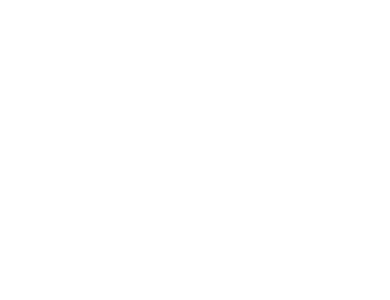
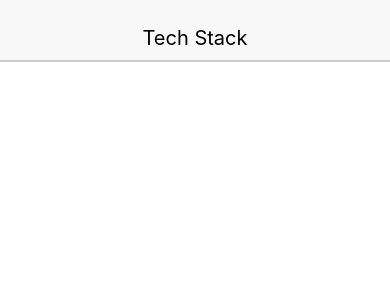
Before and after one commit to pavankumarchalla/techstack, a React Native app: screen / in a window 390 px wide. Shown: the top 300 px of the page. Built offline with nearby package versions, Linux system fonts and the light colour scheme.

Commit message:
common components added

```diff
--- a/src/App.js
+++ b/src/App.js
@@ -1,13 +1,18 @@
 import React from 'react'
-import { View } from 'react-native'
+import { View, SafeAreaView } from 'react-native'
 import { Provider } from 'react-redux'
 import { createStore } from 'redux'
 import reducers from './reducers'
+import { Header } from './components/common'
 
 const App = () => {
   return (
     <Provider store={createStore(reducers)}>
-      <View />
+      <SafeAreaView>
+        <View>
+          <Header title='Tech Stack' />
+        </View>
+      </SafeAreaView>
     </Provider>
   );
 }
--- /dev/null
+++ b/src/components/common/Button.js
@@ -0,0 +1,35 @@
+import React from 'react'
+import { Text, TouchableOpacity } from 'react-native'
+
+const Button = (props) => {
+  return (
+    <TouchableOpacity onPress={props.onPress} style={styles.buttonStyle}>
+      <Text style={styles.textStyle}>
+        {props.children}
+      </Text>
+    </TouchableOpacity>
+  );
+};
+
+const styles = {
+  buttonStyle: {
+    flex: 1,
+    alignSelf: 'stretch',
+    backgroundColor: '#fff',
+    borderRadius: 5,
+    borderWidth: 1,
+    borderColor: '#007aff',
+    marginLeft: 5,
+    marginRight: 5
+  },
+  textStyle: {
+    alignSelf: 'center',
+    color: '#007aff',
+    fontSize: 16,
+    fontWeight: '600',
+    paddingTop: 10,
+    paddingBottom: 10
+  }
+};
+
+export {Button};
--- /dev/null
+++ b/src/components/common/Card.js
@@ -0,0 +1,30 @@
+import React from 'react'
+import { View } from 'react-native'
+
+const Card = (props) => {
+  console.log('test',props)
+  return (
+    <View style={styles.containerStyle}>
+      {props.children}
+    </View>
+  );
+};
+
+const styles = {
+  containerStyle: {
+    borderWidth: 1,
+    borderRadius: 2,
+    borderColor: '#ddd',
+    borderBottomWidth: 0,
+    shadowColor: '#000',
+    shadowOffset: { width: 0, height: 2 },
+    shadowOpacity: 0.1,
+    shadowRadius: 2,
+    elevation: 1,
+    marginLeft: 5,
+    marginRight: 5,
+    marginTop: 10
+  }
+}
+
+export {Card};
--- /dev/null
+++ b/src/components/common/CardSection.js
@@ -0,0 +1,24 @@
+import React from 'react'
+import { View } from 'react-native'
+
+const CardSection = (props) => {
+  return (
+    <View style={styles.containerStyle}>
+      {props.children}
+    </View>
+  )
+};
+
+const styles = {
+  containerStyle: {
+    borderBottomWidth: 1,
+    padding: 5,
+    backgroundColor: '#fff',
+    justifyContent: 'flex-start',
+    flexDirection: 'row',
+    borderColor: '#ddd',
+    position: 'relative'
+  }
+};
+
+export {CardSection};
--- /dev/null
+++ b/src/components/common/Header.js
@@ -0,0 +1,33 @@
+import React from 'react'
+import { Text, View } from 'react-native'
+
+
+const Header = (props) => {
+  const { textStyle , viewStyle } = styles;
+  return (
+    <View style={viewStyle}>
+      <Text style={textStyle}>{props.title}</Text>
+    </View>
+  );
+};
+
+const styles = {
+
+  viewStyle: {
+    backgroundColor: '#F8F8F8',
+    justifyContent: 'center',
+    alignItems: 'center',
+    height: 60,
+    paddingTop: 15,
+    shadowColor: '#000',
+    shadowOffset: { width: 0, height: 2 },
+    shadowOpacity: 0.2,
+    elevation: 2,
+    position: 'relative'
+  },
+  textStyle: {
+    fontSize: 20
+  }
+};
+
+export {Header};
--- /dev/null
+++ b/src/components/common/Input.js
@@ -0,0 +1,42 @@
+import React from 'react'
+import { Text, TextInput, View } from 'react-native'
+
+const Input = (props) => {
+  return (
+    <View style={styles.containerStyle}>
+      <Text style={styles.labelStyle}>{props.label}</Text>
+      <TextInput
+        secureTextEntry={props.secureTextEntry}
+        placeholder={props.placeholder}
+        autoCorrect={false}
+        value={ props.value }
+        onChangeText = { props.onChangeText }
+        style= {styles.inputStyle}
+      />
+    </View>
+  )
+};
+
+const styles = {
+  inputStyle: {
+    color: '#000',
+    paddingRight: 5,
+    paddingLeft: 5,
+    fontSize: 18,
+    lineHeight: 23,
+    flex: 2
+  },
+  labelStyle: {
+    fontSize: 18,
+    paddingLeft: 20,
+    flex: 1
+  },
+  containerStyle: {
+    height: 40,
+    flex: 1,
+    flexDirection: 'row',
+    alignItems: 'center'
+  }
+};
+
+export {Input}
--- /dev/null
+++ b/src/components/common/Spinner.js
@@ -0,0 +1,20 @@
+import React from 'react'
+import { View, ActivityIndicator } from 'react-native'
+
+const Spinner = (props) => {
+  return (
+    <View style={styles.spinnerStyle}>
+      <ActivityIndicator size={props.size || 'large'} />
+    </View>
+  )
+}
+
+const styles = {
+  spinnerStyle: {
+    flex: 1,
+    justifyContent: 'center',
+    alignItems: 'center'
+  }
+}
+
+export {Spinner}
--- /dev/null
+++ b/src/components/common/index.js
@@ -0,0 +1,6 @@
+export * from './Button'
+export * from './Card'
+export * from './CardSection'
+export * from './Header'
+export * from './Input'
+export * from './Spinner'
```
